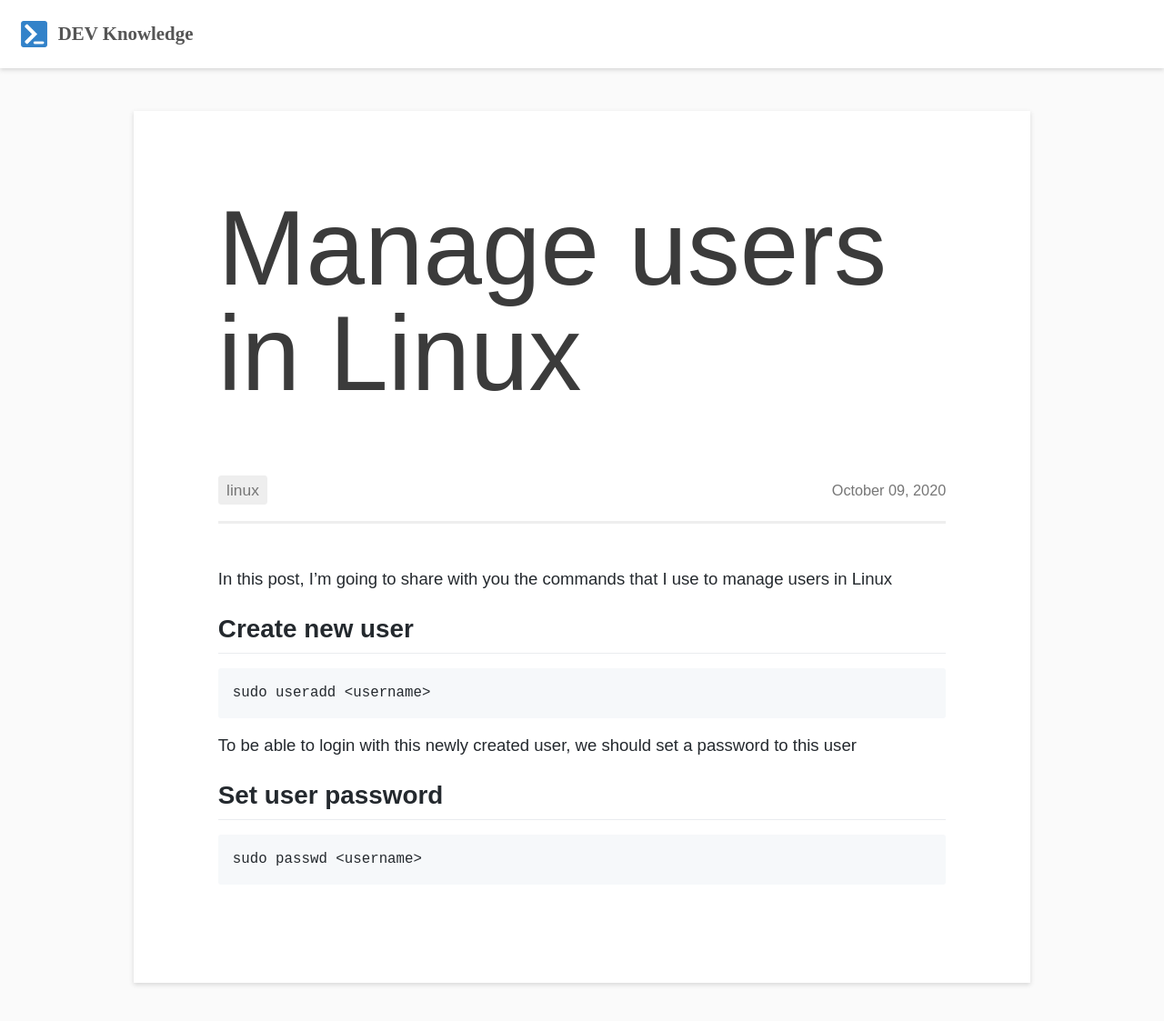
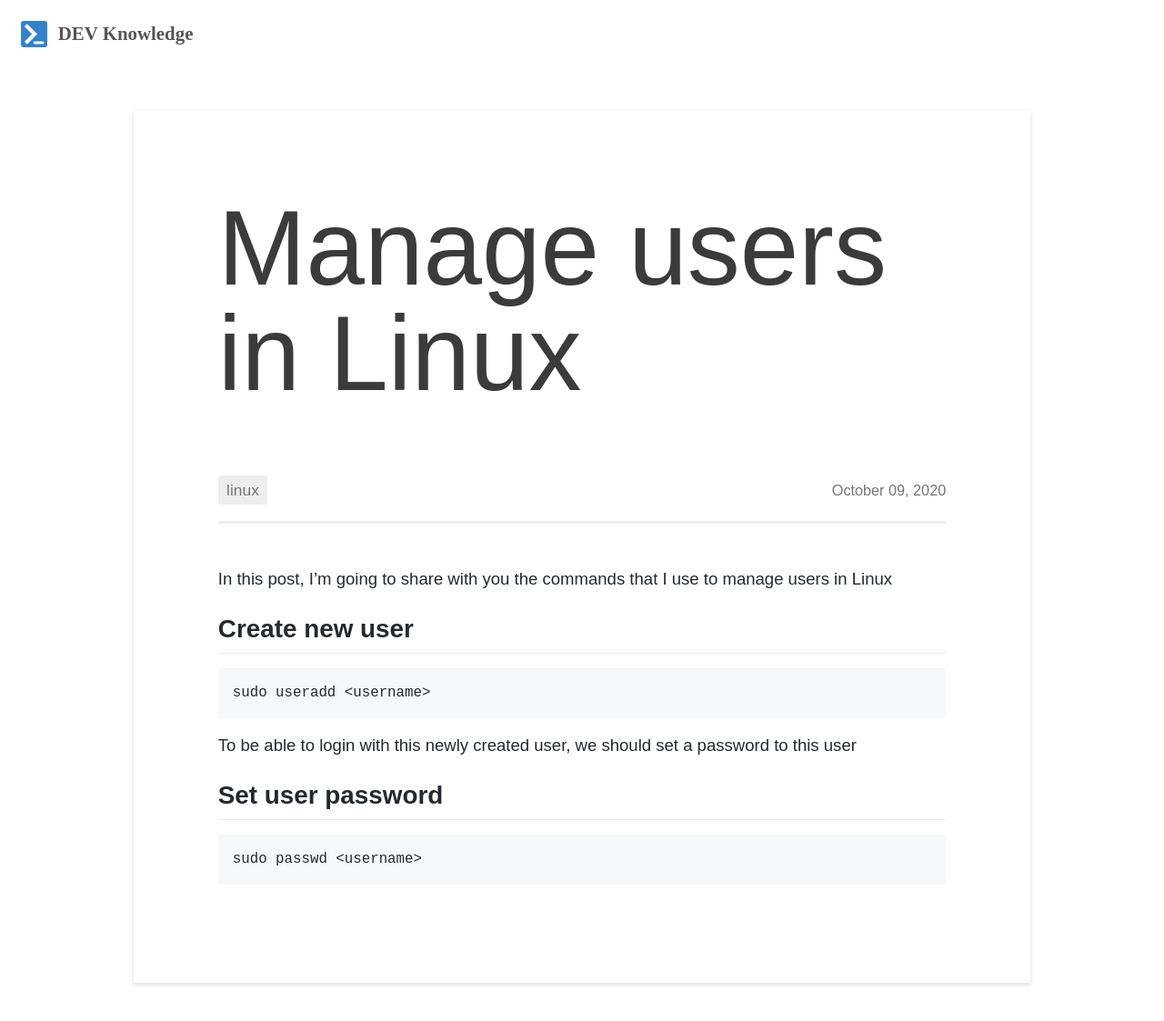
Before and after one commit to devknowledge/devknowledge.github.io, a Jekyll site: the page built from _posts/2020-10-09-manage-users-in-linux.markdown, in a window 1280 px wide and 1128 px high. Shown: the top 1123 px of the window at 91% size. Built offline with Jekyll 4.4.1, drawn with Linux system fonts in a browser that asks for light colours; some web fonts are replaced.

Commit message:
improve styles

```diff
--- a/_includes/navbar.html
+++ b/_includes/navbar.html
@@ -1,4 +1,4 @@
-<nav>
+<nav id="Navbar">
   <div class="left">
     <a href="/">
       <img src="{{site.baseurl}}/assets/logo.png" alt="logo" />
--- a/_layouts/home.html
+++ b/_layouts/home.html
@@ -5,7 +5,7 @@
 <div class="welcome-message">
   <img src="{{site.baseurl}}/assets/logo-big-square.png" alt="logo" />
   <span class="first-message">Welcome to <span class="primary-color">DEV Knowledge</span> website</span>
-  <span class="second-message">We hope you find our contents useful</span>
+  <span class="second-message">We hope you find our contents useful !</span>
 </div>
 
 <div class="post-summary-list">{% for post in site.posts %} {% include post-summary.html post="post" %} {% endfor %}</div>
--- a/_sass/colors.scss
+++ b/_sass/colors.scss
@@ -9,14 +9,14 @@
   --text-color-05: #939393;
   --text-color-06: #ffffff;
   --background-color-01: #ffffff;
-  --background-color-02: #fafafa;
+  --background-color-02: #fffffc;
   --background-color-03: #eeeeee;
   --border-color: #eee;
   --box-shadow-01: 0 2px 5px 0 rgba(74, 74, 74, 0.2);
   --box-shadow-02: 0 0 5px 2px rgba(74, 74, 74, 0.2);
 
   --body-color: var(--text-color-03);
-  --body-background-color: var(--background-color-02);
+  --body-background-color: var(--background-color-01);
   --navbar-background-color: var(--background-color-01);
   --logo-text-color: var(--text-color-03);
   --logo-text-color-on-hover: var(--primary-color);
@@ -24,7 +24,7 @@
   --post-title-border-color: var(--border-color);
   --post-date-color: var(--text-color-04);
 
-  --post-summary-background-color: var(--background-color-01);
+  --post-summary-background-color: var(--background-color-02);
   --post-summary-category-color: var(--text-color-06);
   --post-summary-category-background-color: var(--secondary-color);
   --post-summary-date-color: var(--text-color-06);
--- a/_sass/navbar.scss
+++ b/_sass/navbar.scss
@@ -4,13 +4,18 @@
   position: fixed;
   width: 100%;
   padding: 0 2rem;
-  background: var(--navbar-background-color);
-  box-shadow: var(--box-shadow-01);
+  background-color: var(--navbar-background-color);
   z-index: 999;
   height: var(--navbar-height);
   display: flex;
   align-items: center;
   justify-content: space-between;
+  transition: var(--transition);
+  transition-property: color, background-color, box-shadow;
+}
+
+nav.shadow {
+  box-shadow: var(--box-shadow-01);
 }
 
 nav .left {
--- a/_sass/responsive.scss
+++ b/_sass/responsive.scss
@@ -9,7 +9,7 @@
     --post-margin: 2rem auto;
     --post-title-font-size: 6rem;
     --post-additional-info-margin-top: 3rem;
-    --welcome-message-margin-top: 3rem;
+    --welcome-message-margin-top: 1.5rem;
     --welcome-message-margin-bottom: 3rem;
     --welcome-message-logo-size: 5rem;
   }
@@ -24,7 +24,7 @@
     --post-margin: 3rem auto;
     --post-title-font-size: 8rem;
     --post-additional-info-margin-top: 5rem;
-    --welcome-message-margin-top: 5rem;
+    --welcome-message-margin-top: 3rem;
     --welcome-message-margin-bottom: 5rem;
     --welcome-message-logo-size: 8rem;
   }
@@ -38,7 +38,7 @@
     --post-margin: 4rem auto;
     --post-title-font-size: 10rem;
     --post-additional-info-margin-top: 7rem;
-    --welcome-message-margin-top: 7rem;
+    --welcome-message-margin-top: 5rem;
     --welcome-message-margin-bottom: 7rem;
     --welcome-message-logo-size: 10rem;
   }
@@ -54,7 +54,7 @@
     --post-margin: 4rem auto;
     --post-title-font-size: 10rem;
     --post-additional-info-margin-top: 7rem;
-    --welcome-message-margin-top: 7rem;
+    --welcome-message-margin-top: 5rem;
     --welcome-message-margin-bottom: 7rem;
     --welcome-message-logo-size: 10rem;
   }
--- a/_sass/welcome-message.scss
+++ b/_sass/welcome-message.scss
@@ -15,12 +15,12 @@
   & .first-message {
     margin-top: 2.5rem;
     text-align: center;
-    font-size: 2rem;
     font-weight: bold;
     font-family: cursive;
 
+    &,
     & span {
-      font-size: 2rem;
+      font-size: 2.3rem;
     }
   }
 
```
Also changed, not shown: other parts of _includes/navbar.html (+11 -1 lines).
